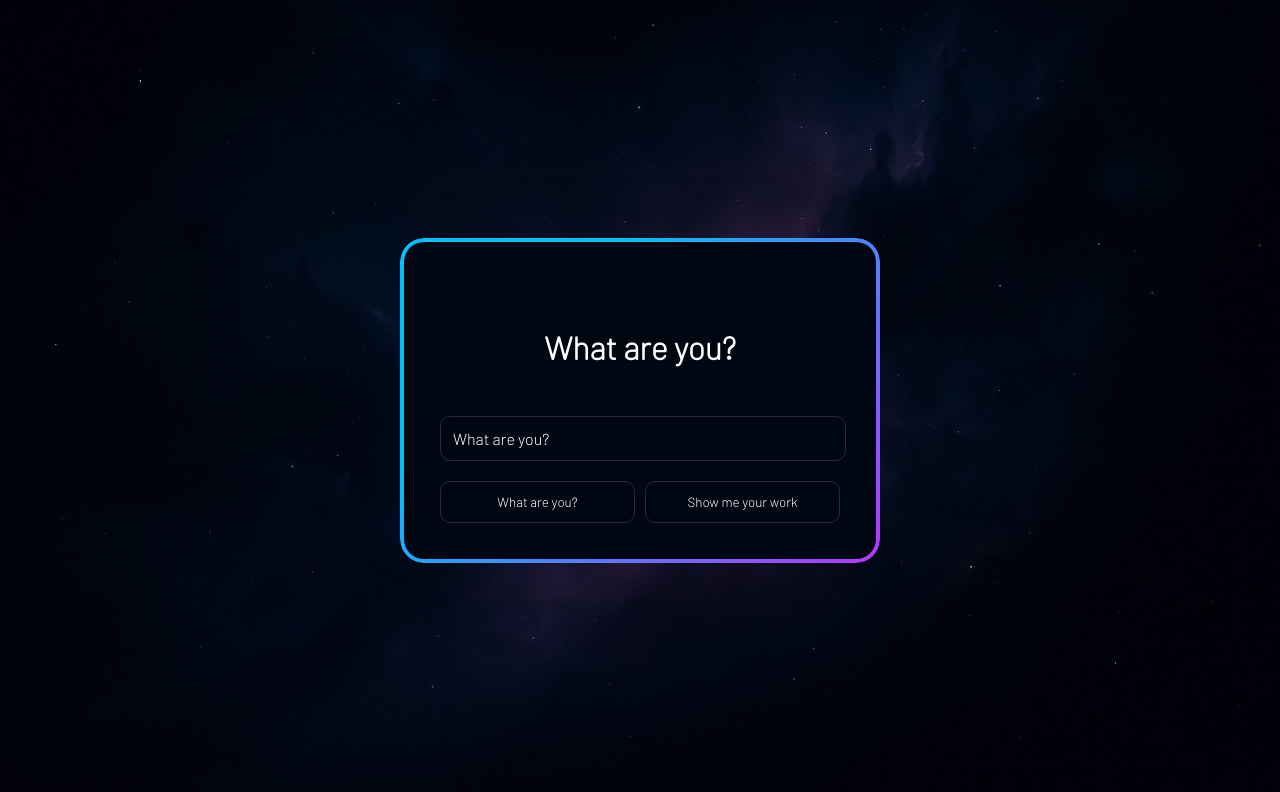
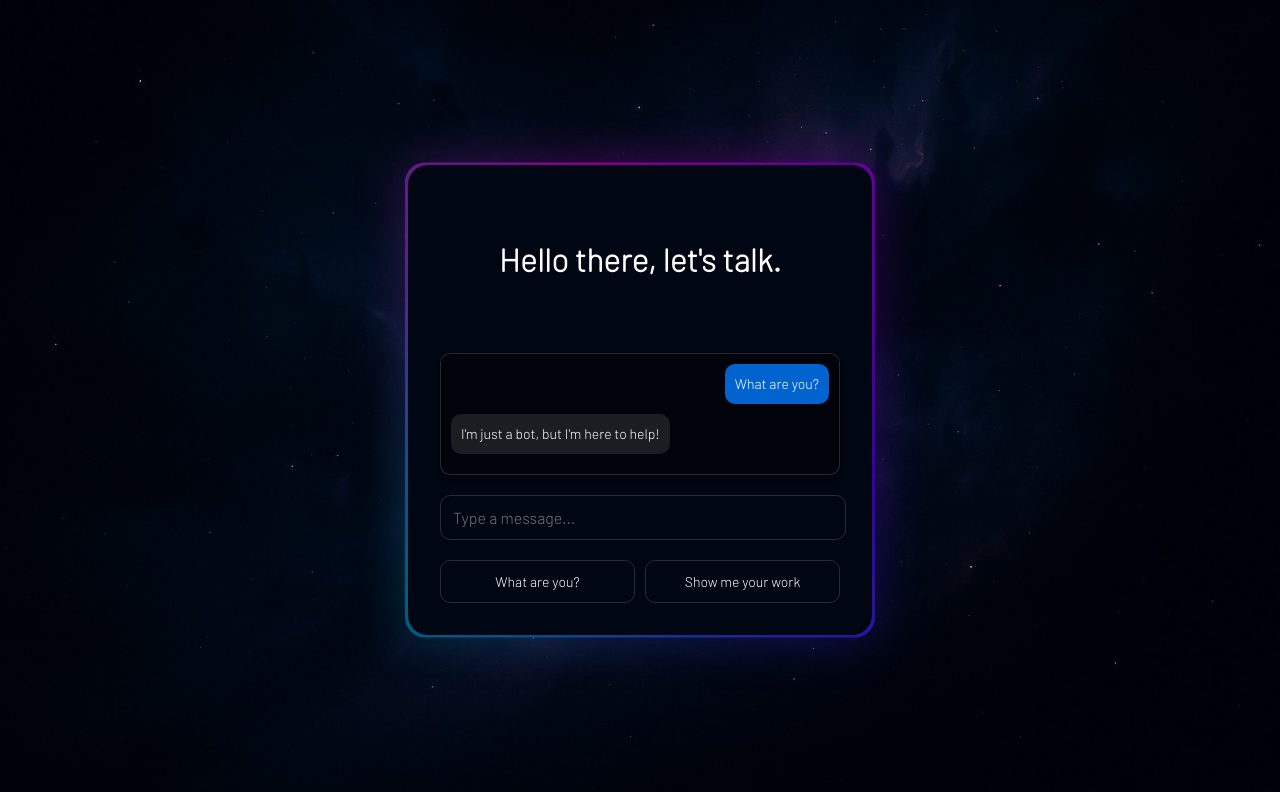
Before and after one commit to SohamXYZDev/Chatfolio, a plain HTML site: page index.html in a window 1280 px wide. Both pictures are taken after a click on the button "What are you?". Drawn offline with Linux system fonts and the light colour scheme.

Commit message:
Added custom border + basic chat functionality

```diff
--- a/index.html
+++ b/index.html
@@ -7,8 +7,12 @@
   <link rel="stylesheet" href="style.css">
 </head>
 <body>
-  <div class="chatbox">
-    <h1 id="heading">What are you?</h1>
+  <!-- ...existing code... -->
+<div class="card">
+  <h1 id="heading">Hello there, let's talk.</h1>
+  <div id="messages" class="hidden">
+
+  </div>
   <div id="input-field">
     <input type="text" placeholder="Type a message..." id="userInput">
     <div class="button-row">
@@ -17,6 +21,7 @@
     </div>
   </div>
 </div>
+<!-- ...existing code... -->
 
   <script src="script.js"></script>
 </body>
--- a/script.js
+++ b/script.js
@@ -1,4 +1,40 @@
+var isHidden = true;
+
 function sendQuick(message) {
     const input = document.getElementById('userInput');
     input.value = message;
+    sendMessage();
 }
+
+document.getElementById('userInput').addEventListener('keypress', function (event) {
+    if (event.key === 'Enter') {
+        event.preventDefault();
+        sendMessage();
+    }
+});
+
+function sendMessage() {
+    const input = document.getElementById('userInput');
+    const message = input.value.trim();
+    if (message) {
+        appendMessage(message, 'user');
+        input.value = '';
+
+        setTimeout(() => {
+            appendMessage("I'm just a bot, but I'm here to help!", 'bot');
+        }, 1000);
+    }
+}
+
+function appendMessage(content, sender) {
+    const messagesContainer = document.getElementById('messages');
+    if (messagesContainer.classList.contains('hidden')) {
+        messagesContainer.classList.remove('hidden');
+    }
+    const messageElement = document.createElement('div');
+    messageElement.className = `message ${sender}`;
+    messageElement.textContent = content;
+    messagesContainer.appendChild(messageElement);
+
+    messagesContainer.scrollTop = messagesContainer.scrollHeight;
+}
--- a/style.css
+++ b/style.css
@@ -1,3 +1,5 @@
+
+
 @font-face {
     font-family: 'Barlow Light';
     src: url('./assets/Barlow-ExtraLight.otf') format('opentype');
@@ -6,16 +8,63 @@
     font-family: 'Barlow';
     src: url('./assets/Barlow-Light.otf') format('opentype');
 }
+*{
+  margin: 0;
+  padding: 0;
+}
+html{
+  font-family: Poppins;
+  color: #f0f0f0;
+}
+h1{
+  color: white;
+}
+.card{
+  margin: 0 auto;
+  padding: 2em;
+  width: 400px;
+  background: rgb(0, 6, 18);
+  text-align: center;
+  border-radius: 20px;
+  position: relative;
+  transition: transform 0.3s ease
+}
 
-@keyframes borderAnimation {
-  0% {
-      background-position: 0% 50%;
+@property --angle{
+  syntax: "<angle>";
+  initial-value: 0deg;
+  inherits: false;
+}
+--root {
+  --title-padding: 100px;
+}
+
+
+.card::after, .card::before{
+  content: '';
+  position: absolute;
+  height: 100%;
+  width: 100%;
+  background-image: conic-gradient(from var(--angle), #005e7e, #880088, #3300aa, #005e7e);
+  top: 50%;
+  left: 50%;
+  translate: -50% -50%;
+  z-index: -1;
+  padding: 3px;
+  border-radius: 20px;
+  animation: 3s spin linear infinite;
+}
+.card::before{
+  filter: blur(1.5rem);
+  opacity: 0.5;
+}
+
+@keyframes spin{
+  from{
+    --angle: 0deg;
   }
-  50% {
-      background-position: 100% 50%;
-  }
-  100% {
-      background-position: 0% 50%;
+  to{
+    --angle: 360deg;
   }
 }
 
@@ -33,58 +82,17 @@ body {
     background-position: center;
   }
 
-input {
-    margin: 0;
-    padding: 0;
-}
-
-.chatbox {
-  position: relative;
-  background: #000612;
-  text-align: center;
-  max-width: 400px;
-  width: 90%;
-  padding: 40px;
-  border-radius: 20px;
-  color: white;
-  z-index: 1;
-  overflow: hidden;
-}
-
-/* Animated border with glowing effect */
-.chatbox::before {
-  content: "";
-  position: absolute;
-  top: 0;
-  left: 0;
-  right: 0;
-  bottom: 0;
-  padding: 4px;
-  border-radius: 24px;
-  background: linear-gradient(135deg, #00bfff,#00bfff, #ff00ff, #4d00ff);
-  background-size: 300% 300%; /* bigger so we can shift it */
-  background-position: 0% 50%;
-  animation: borderAnimation 7s linear infinite;
-
-  -webkit-mask:
-      linear-gradient(#fff 0 0) content-box,
-      linear-gradient(#fff 0 0);
-  -webkit-mask-composite: xor;
-  mask-composite: exclude;
-
-  z-index: -1;
-}
 
 
-  #heading {
+#heading {
     font-family: "Barlow Light", sans-serif, monospace;
-    margin-top: 50px;
-    margin-bottom: 50px;
+    margin-bottom: 75px;
+    margin-top: calc(75px - 32px);
 }
 
 
 
-  .chatbox input {
+  .card input {
     font-family: "Barlow", sans-serif, monospace;
     width: 95%;
     border: 1px solid rgba(255, 255, 255, 0.15);
@@ -113,8 +121,68 @@ input {
     color: white;
     cursor: pointer;
     transition: background 0.3s;
+    font-size: 14px;
+    transition: transform 0.3s ease, background 0.3s ease;
   }
+  .button-row button:hover {
+    transform: scale(1.075);
+  }
+
 
   .button-row button:hover {
     background: rgba(255, 255, 255, 0.15);
   }
+
+.hidden {
+  display: none !important;
+}
+
+#messages {
+  margin-top: 20px;
+  margin-bottom: 20px;
+  max-height: 198.4px;
+  overflow-y: auto;
+  text-align: left;
+  padding: 10px;
+  background: rgba(0, 0, 0, 0.5);
+  border-radius: 10px;
+  border: 1px solid rgba(255, 255, 255, 0.15);
+  box-shadow: 0 4px 6px rgba(0, 0, 0, 0.2);
+
+  scrollbar-width: none; /* For Firefox */
+}
+
+#messages::-webkit-scrollbar {
+  display: none; /* For WebKit-based browsers */
+}
+
+
+.message {
+  max-width: 70%;
+  padding: 10px;
+  border-radius: 10px;
+  margin-bottom: 10px;
+  font-family: "Barlow", sans-serif, monospace;
+  font-size: 14px;
+  line-height: 1.4;
+  word-wrap: break-word;
+}
+
+.message.user {
+  background: rgba(0, 123, 255, 0.8);
+  color: white;
+  align-self: flex-end;
+  margin-left: auto;
+}
+
+.message.bot {
+  background: rgba(255, 255, 255, 0.1);
+  color: white;
+  align-self: flex-start;
+  margin-right: auto;
+}
+
+#messages {
+  display: flex;
+  flex-direction: column;
+}
```
Lines whose indentation alone changed are shown as unchanged.
